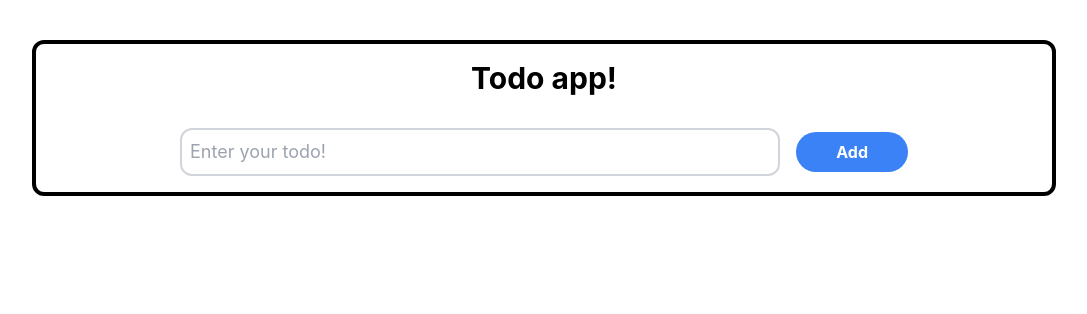
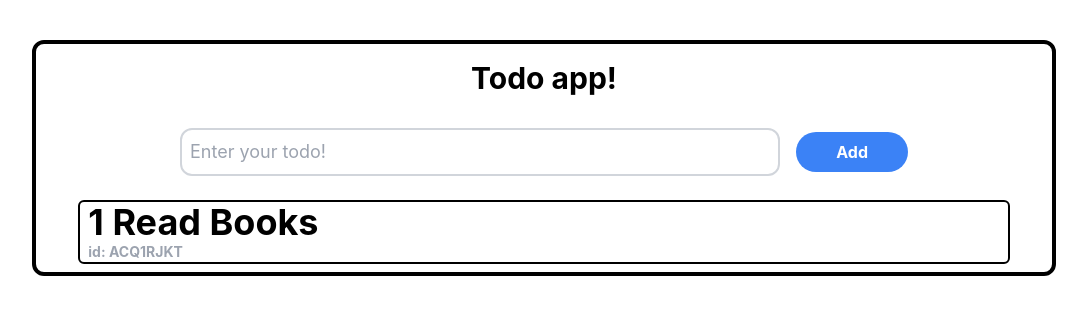
Before and after one commit to JhonMohonrey/Todo-v1, a React (Vite) app: page / in a window 1280 px wide. Shown: the top 314 px of the page, without its empty margins (96-1183 px from the left). Built offline with nearby package versions, Linux system fonts and the light colour scheme.

Commit message:
update 2

```diff
--- a/src/Todo.jsx
+++ b/src/Todo.jsx
@@ -1,12 +1,50 @@
 import React from 'react';
 
 function Todo(props) {
+
+    let characters = "ABCDEFGHIJKLMNOPQRSTUVWXYZ1234".split("");
+
+    let generatedIDs = new Set();
+    let newID;
+
+    const generateRandomID = (characters) => {
+        do {
+            newID = "";
+            for (let i = 0; i < 8; i++) {
+                newID += characters[Math.floor(Math.random() * characters.length)];
+            }
+        } while (generatedIDs.has(newID));
+
+        generatedIDs.add(newID);
+    }
+    generateRandomID(characters)
+
+
     let [newTodo, setNewTodo] = React.useState("")
+    let [todo, setTodo] = React.useState([
+        {
+            todo: "Read Books",
+            id: newID,
+        }
+    ])
 
     let addTodo = (event) => {
         setNewTodo(event.target.value)
     }
-    console.log(newTodo)
+
+    const addBtn = () => {
+
+        setTodo(prev => {
+            return [
+                {
+                    todo: `${newTodo}`,
+                    id: newID,
+                },
+                ...prev,
+            ]
+        })
+    }
+
     return (
         <div className='border-4 border-black w-11/12 sm:w-4/5 max-w-screen-2xl flex flex-col items-center rounded-xl'>
 
@@ -20,10 +58,16 @@ function Todo(props) {
                 onChange={addTodo}
                 />
 
-                <button className='bg-blue-500 text-white text-xs sm:text-base py-2  px-6 sm:px-10 rounded-full font-bold'>Add</button>
+                <button className='bg-blue-500 text-white text-xs sm:text-base py-2  px-6 sm:px-10 rounded-full font-bold' onClick={addBtn}>Add</button>
             </div>
 
-            <h1 className='font-semibold text-2xl'>{newTodo}</h1>
+            {todo.map((data, i) => {
+                return <div key={i} className='w-11/12 px-2 border-2 border-black my-2 rounded-md'>
+                    <h1 className='text-xl sm:text-4xl font-bold'>{i += 1} {data.todo}</h1>
+                    <h1 className='text-sm text-gray-400 font-bold'>id: {data.id}</h1>
+                </div>
+            })}
+            {/* <h1 className='font-semibold text-2xl'>{newTodo}</h1> */}
         </div>
     );
 }
```
